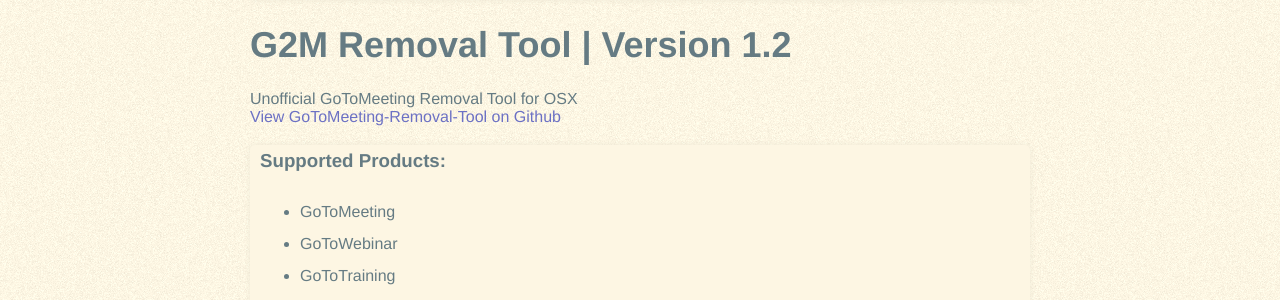
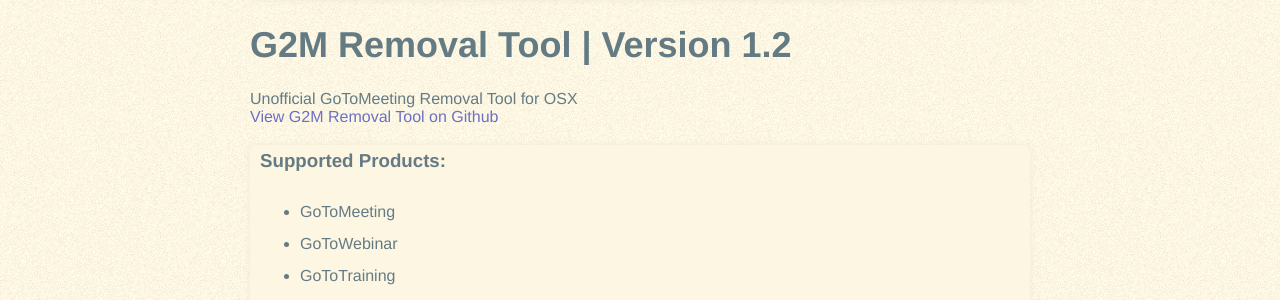
Before and after one commit to robotmachine/Jekyll-Blog, a Jekyll site: the page built from projects/_posts/2015-07-17-GoToMeeting-Removal-Tool.md, in a window 1280 px wide. Shown: the part 175-475 px from the top of the page. Built offline with Jekyll 4.4.1, drawn with Linux system fonts in a browser that asks for light colours; some web fonts are replaced; Markdown is read by kramdown in place of the engine named in the settings.

```diff
--- a/_layouts/project.html
+++ b/_layouts/project.html
@@ -6,7 +6,7 @@ permalink: /projects/:title.html
 <div class="box"> &nbsp; </div>
   <h1 class="post">{{ page.title }}</a> {% if page.version %} | Version {{ page.version }}{% endif %}</h1>
   {% if page.excerpt %}{{ page.excerpt }}<br>{% endif %}
-  <a href="https://github.com/{{ site.username }}/{{ page.title }}">View {{ page.projname }} on Github</a>
+  <a href="https://github.com/{{ site.username }}/{{ page.projname }}">View {{ page.title }} on Github</a>
 <div class="box">
   {{ content }}
 </div>
```
